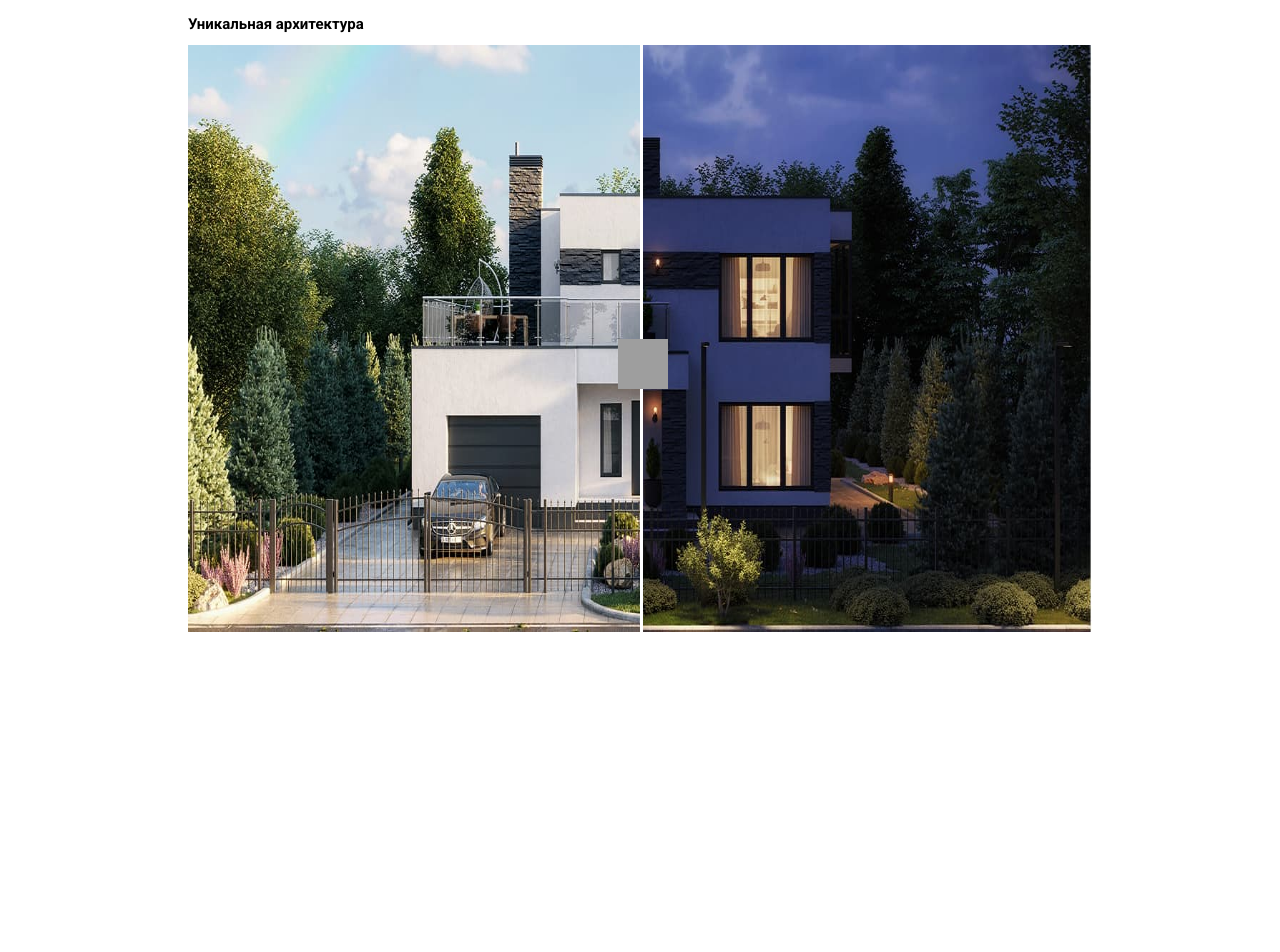
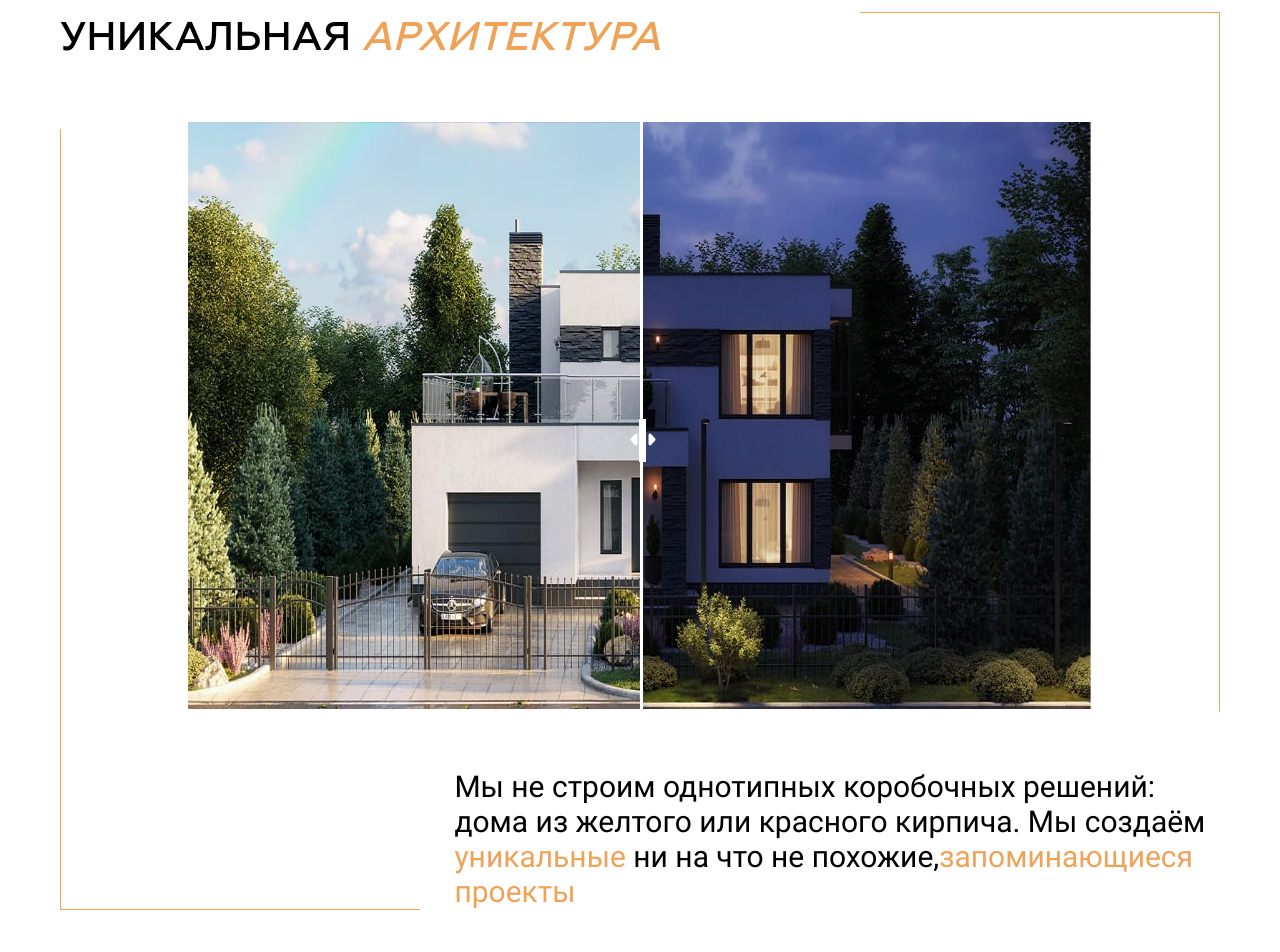
Before and after one commit to Dmitry1964/windom, a React (Vite) app: page / in a window 1280 px wide. Shown: the part 1860-2812 px from the top of the page. Before the commit the page ends 2492 px from the top, so only its background shows below. Built offline with nearby package versions, Linux system fonts and the light colour scheme; grey boxes are pictures that could not be loaded.

Commit message:
Промежуточный коммит

```diff
--- a/src/widgets/projects/ui/projects.module.scss
+++ b/src/widgets/projects/ui/projects.module.scss
@@ -1,7 +1,91 @@
 @use '/src/styles/variables.scss' as *;
+@use '/src/styles/mixins.scss' as *;
+
+.projects__wrapper {
+  display: flex;
+  flex-direction: column;
+  margin-bottom: 15rem;
+  position: relative;
+
+  &::before {
+    content: '';
+    position: absolute;
+    width: 31%;
+    height: 1px;
+    top: 100%;
+    left: 0;
+    background-color: $color-sandy-brown;
+  }
+
+  &::after {
+    content: '';
+    position: absolute;
+    width: 1px;
+    height: 86%;
+    bottom: 0;
+    left: 0;
+    background-color: $color-sandy-brown;
+  }
+
+}
+
+.projects__title {
+  font-family: $ff-second;
+  @include font-size(40px, 46px, $vp-1280, $vp-1680);
+  font-weight: 500;
+  text-transform: uppercase;
+  margin: 1rem 0 6rem;
+  line-height: auto;
+  position: relative;
+
+  & span {
+    font-style: italic;
+    color: $color-sandy-brown;
+  }
+
+  &::before {
+    content: '';
+    position: absolute;
+    width: 31%;
+    height: 1px;
+    top: 0;
+    right: 0;
+    background-color: $color-sandy-brown;
+  }
+
+  &::after {
+    content: '';
+    position: absolute;
+    width: 1px;
+    height: 700px;
+    top: 0;
+    right: 0;
+    background-color: $color-sandy-brown;
+  }
+
+
+
+
+}
 
 .projects__inner {
   padding: 0 128px;
+  margin-bottom: 6rem;
+}
+
+.projects__desc {
+  font-size: 3rem;
+  line-height: 3.5rem;
+  margin: 0;
+  width: 66%;
+  align-self: flex-end;
+  position: relative;
+
+  & span {
+    color: $color-sandy-brown;
+  }
+
+
 }
 
 .projects__slider {
@@ -33,7 +117,7 @@
     left: -22px;
     top: 50%;
     z-index: 1000;
-    background-image: url('content/svg/img-thumb.svg');
+    background-image: url('/content/svg/img-thumb.svg');
     background-repeat: no-repeat;
     background-position: center;
   }
--- a/src/widgets/projects/ui/projects.tsx
+++ b/src/widgets/projects/ui/projects.tsx
@@ -13,11 +13,11 @@ const Projects = () => {
   return (
     <section className={cls.projects}>
       <div className='container'>
-        <div className={cls.projests__wrapper}>
+        <div className={cls.projects__wrapper}>
+          <h2 className={cls.projects__title}>Уникальная <span>архитектура</span></h2>
           <div className={cls.projects__inner}>
-            <h2>Уникальная <span>архитектура</span></h2>
             <div className={cls.projects__slider}>
-              <div style={{left: `${width}%`}} className={cls.projects__line}></div>
+              <div style={{ left: `${width}%` }} className={cls.projects__line}></div>
               <input className={cls.projects__range}
                 onChange={handleRange}
                 type="range"
@@ -28,8 +28,10 @@ const Projects = () => {
               <img className={cls.projects__img_night} src="content/img/projects-night.jpg" width={1264} height={587} alt="Коттедж ночью" />
             </div>
           </div>
+          <p className={cls.projects__desc}>Мы не строим однотипных коробочных решений: дома из желтого или красного кирпича. Мы создаём <span>уникальные</span> ни на что не похожие,<span>запоминающиеся проекты</span> </p>
         </div>
       </div>
+      <div>Slider</div>
     </section>
   )
 }
```
